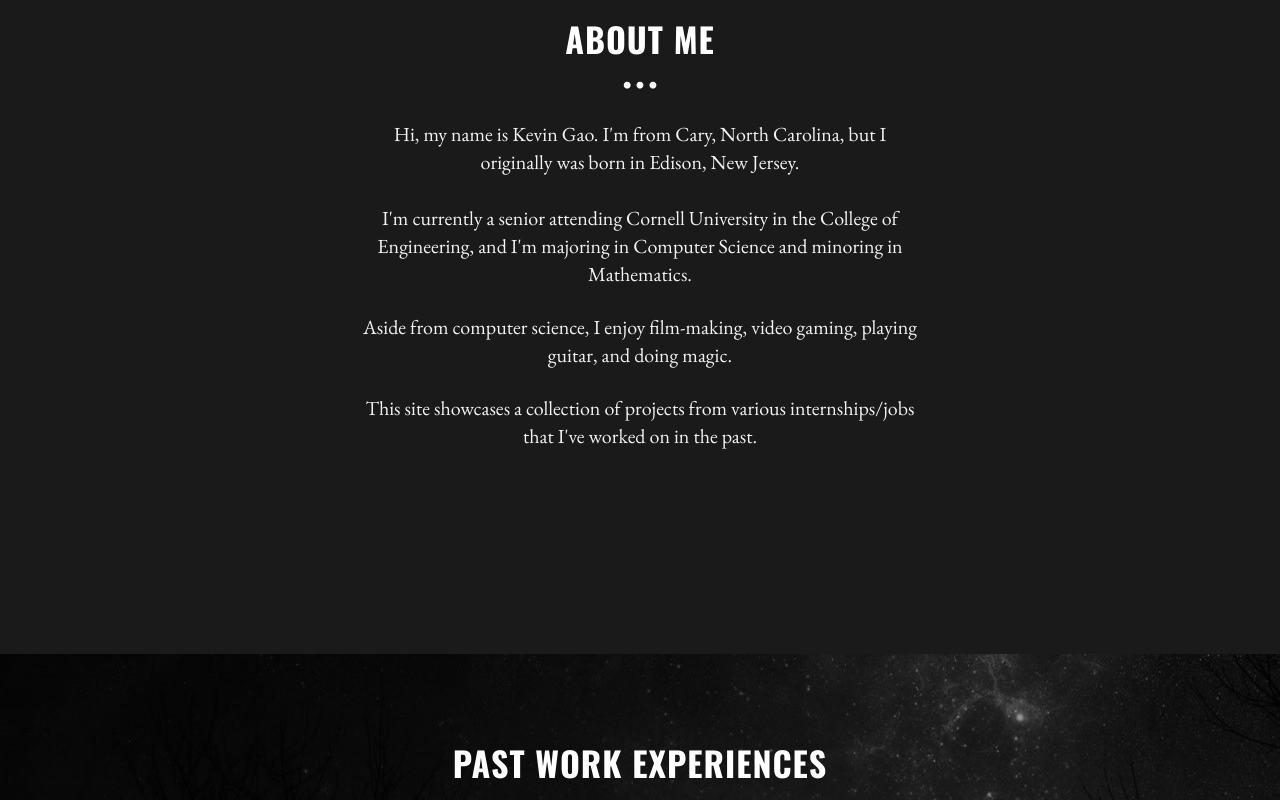
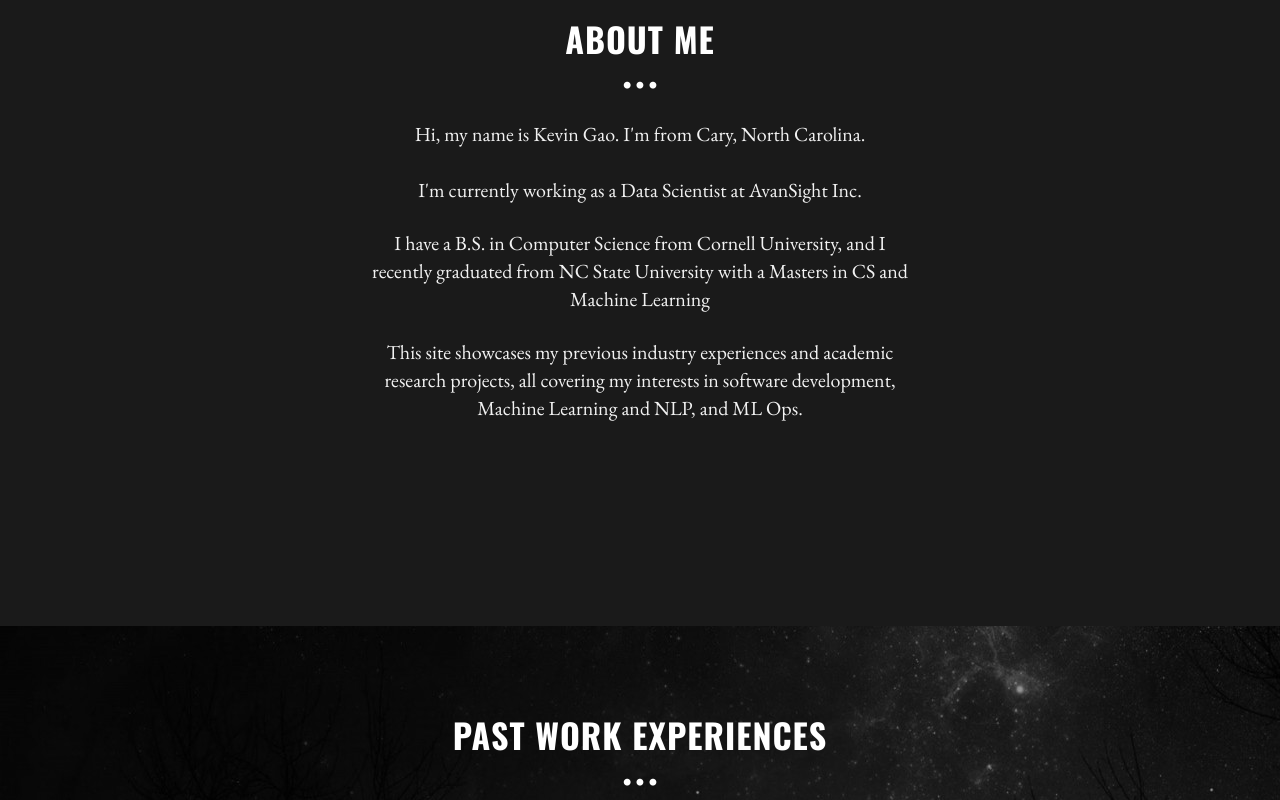
Before and after one commit to sputnik792/sputnik792.github.io, a plain HTML site: page index.html in a window 1280 px wide. Shown: the part 1260-2060 px from the top of the page. Drawn offline with nearby package versions, Linux system fonts and the light colour scheme.

Commit message:
updated index.html

```diff
--- a/index.html
+++ b/index.html
@@ -89,9 +89,9 @@
 
 				<!-- INTRO INFORMATIO-->
 				<div class="col-lg-6 col-lg-offset-3">
-					<p>Hi, my name is Kevin Gao. I'm from Cary, North Carolina, but I originally was born in Edison, New Jersey. </br> <br/> I'm currently a senior attending Cornell University in the College of Engineering, and I'm majoring in Computer Science and minoring in Mathematics.  </p>
-					<p>Aside from computer science, I enjoy film-making, video gaming, playing guitar, and doing magic.</p>
-	 				<p>This site showcases a collection of projects from various internships/jobs that I've worked on in the past.</p>
+					<p>Hi, my name is Kevin Gao. I'm from Cary, North Carolina. </br> <br/> I'm currently working as a Data Scientist at AvanSight Inc. </p>
+					<p>I have a B.S. in Computer Science from Cornell University, and I recently graduated from NC State University with a Masters in CS and Machine Learning</p>
+	 				<p>This site showcases my previous industry experiences and academic research projects, all covering my interests in software development, Machine Learning and NLP, and ML Ops.</p>
 					<p><br/><br/><br/></p>
 				</div>
 			</div>
```
